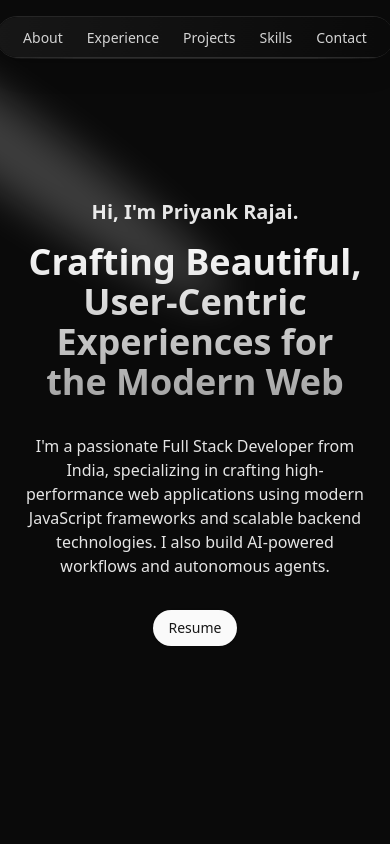
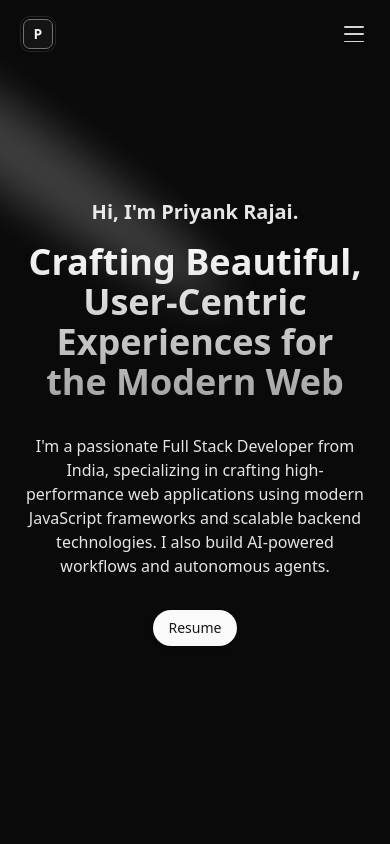
Before and after one commit to Ipriyankrajai/portfolio-v4, a Next.js app: page / in a window 390 px wide. Shown: the top 844 px of the page. Built offline with nearby package versions, Linux system fonts and the light colour scheme.

Commit message:
fix header

```diff
--- a/components/header.tsx
+++ b/components/header.tsx
@@ -1,24 +1,137 @@
 "use client";
 
+import { useState, useCallback, useEffect } from "react";
 import Link from "next/link";
+import { motion, AnimatePresence } from "framer-motion";
 
 import { cn } from "@/lib/utils";
 import { NAV_ITEMS } from "@/utils/nav";
 import { useIsScrolled } from "@/hooks/use-is-scrolled";
 
+function Logo() {
+  return (
+    <motion.div
+      className="group/logo relative flex items-center justify-center size-9 cursor-pointer"
+      whileTap={{ scale: 0.92 }}
+      transition={{ duration: 0.16, ease: [0.23, 1, 0.32, 1] }}
+    >
+      {/* Outer border — static anchor */}
+      <div className="absolute inset-0 rounded-[10px] border border-neutral-700/50 transition-colors duration-300 ease-[cubic-bezier(0.23,1,0.32,1)] group-hover/logo:border-neutral-500/50" />
+      {/* Inner container — lifts on hover */}
+      <motion.div
+        className="relative size-[30px] rounded-[7px] border-[1.5px] border-neutral-500 bg-neutral-900/80 flex items-center justify-center"
+        whileHover={{
+          y: -2,
+          borderColor: "rgb(212 212 212)",
+          boxShadow: "0 4px 12px rgba(0,0,0,0.4), 0 1px 3px rgba(0,0,0,0.3)",
+        }}
+        transition={{ duration: 0.3, ease: [0.23, 1, 0.32, 1] }}
+      >
+        <span
+          className="text-[14px] font-bold leading-none text-neutral-100 group-hover/logo:text-white select-none transition-colors duration-200"
+          style={{ fontFamily: "var(--font-geist-mono)" }}
+        >
+          P
+        </span>
+      </motion.div>
+    </motion.div>
+  );
+}
+
+function MenuToggle({
+  isOpen,
+  toggle,
+}: {
+  isOpen: boolean;
+  toggle: () => void;
+}) {
+  return (
+    <button
+      onClick={toggle}
+      className="relative z-50 flex h-8 w-8 items-center justify-center rounded-md text-neutral-300 transition-colors hover:text-white focus-visible:outline-none focus-visible:ring-2 focus-visible:ring-neutral-100 sm:hidden"
+      aria-label={isOpen ? "Close menu" : "Open menu"}
+      aria-expanded={isOpen}
+    >
+      <div className="flex h-4 w-5 flex-col justify-between">
+        <motion.span
+          className="block h-[1.5px] w-full rounded-full bg-current"
+          animate={
+            isOpen ? { rotate: 45, y: 7, width: "100%" } : { rotate: 0, y: 0 }
+          }
+          transition={{ duration: 0.25, ease: [0.23, 1, 0.32, 1] }}
+        />
+        <motion.span
+          className="block h-[1.5px] w-full rounded-full bg-current"
+          animate={isOpen ? { opacity: 0, x: -8 } : { opacity: 1, x: 0 }}
+          transition={{ duration: 0.15 }}
+        />
+        <motion.span
+          className="block h-[1.5px] w-full rounded-full bg-current"
+          animate={
+            isOpen
+              ? { rotate: -45, y: -7, width: "100%" }
+              : { rotate: 0, y: 0 }
+          }
+          transition={{ duration: 0.25, ease: [0.23, 1, 0.32, 1] }}
+        />
+      </div>
+    </button>
+  );
+}
+
 export function Header() {
   const { isScrolled } = useIsScrolled();
+  const [mobileOpen, setMobileOpen] = useState(false);
+
+  const closeMobile = useCallback(() => setMobileOpen(false), []);
+
+  // Lock body scroll when mobile menu is open
+  useEffect(() => {
+    if (mobileOpen) {
+      document.body.style.overflow = "hidden";
+    } else {
+      document.body.style.overflow = "";
+    }
+    return () => {
+      document.body.style.overflow = "";
+    };
+  }, [mobileOpen]);
 
   return (
+    <>
       <nav aria-label="Site navigation" className="fixed z-50 w-screen">
-      <ul className="absolute left-1/2 top-4 flex -translate-x-1/2 items-center gap-4 rounded-full border px-[22px] py-2 shadow-xl">
+        {/* Desktop nav pill */}
+        <ul
+          className={cn(
+            "absolute left-1/2 top-4 hidden -translate-x-1/2 items-center gap-4 rounded-full px-[22px] py-2 transition-all duration-500 ease-[cubic-bezier(0.23,1,0.32,1)] sm:flex",
+            isScrolled
+              ? "border border-white/[0.1] shadow-lg shadow-black/20"
+              : "border border-white/[0.06] shadow-none"
+          )}
+        >
           <div
             className={cn(
-            "backdrop",
-            !isScrolled && "bg-gradient-to-r from-neutral-900 to-background"
+              "backdrop transition-opacity duration-500 ease-[cubic-bezier(0.23,1,0.32,1)]",
+              isScrolled ? "opacity-100" : "opacity-0"
             )}
           />
-        <div className="backdrop-edge" />
+          <div
+            className={cn(
+              "backdrop-edge transition-opacity duration-500 ease-[cubic-bezier(0.23,1,0.32,1)]",
+              isScrolled ? "opacity-100" : "opacity-0"
+            )}
+          />
+
+          {/* Logo in desktop nav */}
+          <li>
+            <Link href="/">
+              <Logo />
+            </Link>
+          </li>
+
+          {/* Separator */}
+          <li aria-hidden="true" className="h-4 w-px bg-neutral-700/50" />
+
           {NAV_ITEMS.map((item) => (
             <li key={item.title}>
               <Link
@@ -31,7 +144,7 @@ export function Header() {
           ))}
 
           {/* Blog — separate page, styled as button to signal navigation away */}
-        <li className="hidden sm:list-item">
+          <li>
             <Link
               href="/blog"
               className="blog-nav-btn group relative inline-flex items-center gap-1 rounded-full border border-neutral-700 bg-white/[0.06] px-3 py-1 text-sm font-medium text-neutral-200 transition-all duration-200 hover:border-neutral-500 hover:bg-white/[0.1] hover:text-white focus-visible:outline-none focus-visible:ring-2 focus-visible:ring-neutral-100 active:scale-[0.97]"
@@ -56,6 +169,75 @@ export function Header() {
             </Link>
           </li>
         </ul>
+
+        {/* Mobile top bar */}
+        <div
+          className={cn(
+            "flex items-center justify-between px-5 py-4 sm:hidden transition-all duration-500 ease-[cubic-bezier(0.23,1,0.32,1)]",
+            isScrolled
+              ? "bg-[hsl(var(--background)/0.4)] backdrop-blur-xl border-b border-white/[0.08] shadow-[0_1px_12px_rgba(0,0,0,0.3)]"
+              : "bg-transparent border-b border-transparent"
+          )}
+        >
+          <Link href="/" onClick={closeMobile}>
+            <Logo />
+          </Link>
+          <MenuToggle
+            isOpen={mobileOpen}
+            toggle={() => setMobileOpen((o) => !o)}
+          />
+        </div>
       </nav>
+
+      {/* Mobile overlay menu */}
+      <AnimatePresence>
+        {mobileOpen && (
+          <motion.div
+            className="fixed inset-0 z-40 flex flex-col items-center justify-center bg-neutral-950/95 backdrop-blur-md sm:hidden"
+            initial={{ opacity: 0 }}
+            animate={{ opacity: 1 }}
+            exit={{ opacity: 0 }}
+            transition={{ duration: 0.25 }}
+          >
+            <motion.ul
+              className="flex flex-col items-center gap-6"
+              initial="closed"
+              animate="open"
+              exit="closed"
+              variants={{
+                open: {
+                  transition: { staggerChildren: 0.06, delayChildren: 0.1 },
+                },
+                closed: {
+                  transition: {
+                    staggerChildren: 0.03,
+                    staggerDirection: -1,
+                  },
+                },
+              }}
+            >
+              {[...NAV_ITEMS, { title: "Blog", link: "/blog" }].map((item) => (
+                <motion.li
+                  key={item.title}
+                  variants={{
+                    open: { opacity: 1, y: 0 },
+                    closed: { opacity: 0, y: 16 },
+                  }}
+                  transition={{ duration: 0.3, ease: [0.23, 1, 0.32, 1] }}
+                >
+                  <Link
+                    href={item.link}
+                    onClick={closeMobile}
+                    className="text-2xl font-medium text-neutral-300 transition-colors duration-200 hover:text-white"
+                  >
+                    {item.title}
+                  </Link>
+                </motion.li>
+              ))}
+            </motion.ul>
+          </motion.div>
+        )}
+      </AnimatePresence>
+    </>
   );
 }
```
Lines whose indentation alone changed are shown as unchanged.
